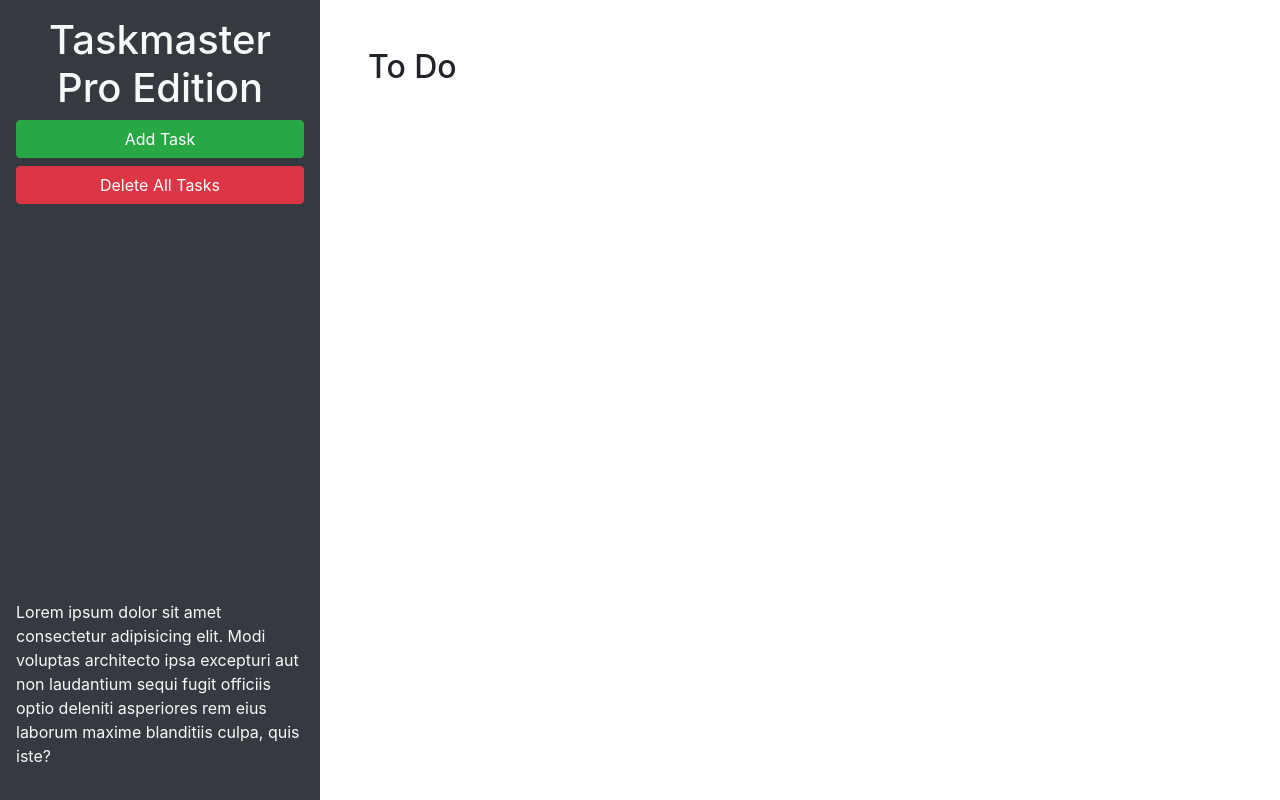
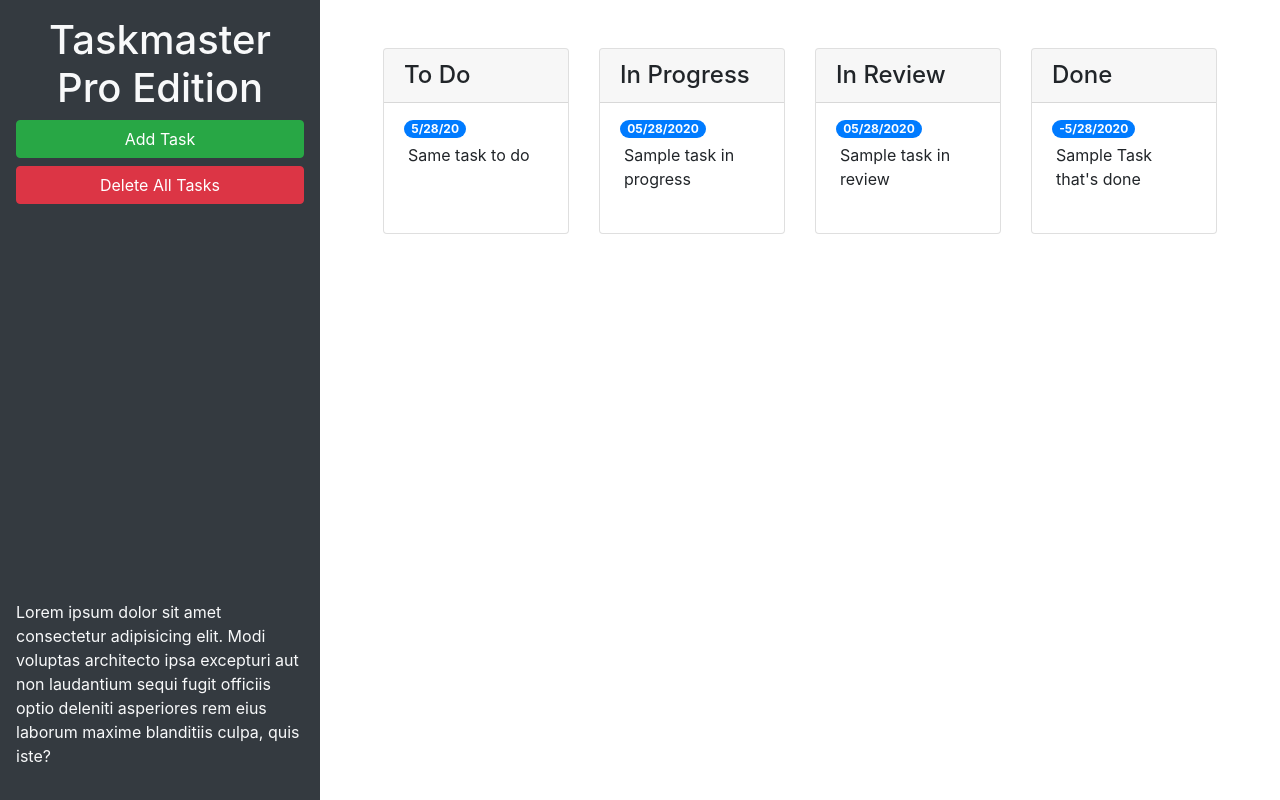
Before and after one commit to melissabcadena/taskmaster-pro, a plain HTML site: page index.html in a window 1280 px wide. Drawn offline with nearby package versions, Linux system fonts and the light colour scheme.

Commit message:
add card styles to columns and form control on modal

```diff
--- a/index.html
+++ b/index.html
@@ -24,10 +24,67 @@
       </p>
     </header>
     <main class="col-12 col-lg-9">
-      <div class="m-5">
-        <h2>To Do</h2>
-        <ul id="list-toDo" class="list-group"> </ul>
+      <div class="m-5 row justify-content-around">
+        <!-- to do start -->
+        <div class="col-12 col-md-6 col-xl-3 mb-3">
+          <div class="card">
+            <h4 class="card-header">
+              To Do
+            </h4>
+            <ul id="list-toDo" class="list-group list-group-flush">
+              <li class="list-group-item">
+                <span class="badge badge-primary badge-pill">5/28/20</span>
+                <p class="m-1">Same task to do</p>
+              </li>
+            </ul>
+          </div>
       </div>
+      <!-- to do end -->
+      <!-- in progress start -->
+      <div class = "col-12 col-md-6 col-xl-3 mb-3">
+        <div class="card">
+          <h4 class="card-header">
+            In Progress
+          </h4>
+          <ul id="list-inProgress" class = "list-group list-group-flush">
+            <li class = "list-group-item">
+              <span class = "badge badge-primary badge-pill">05/28/2020</span>
+              <p class ="m-1">Sample task in progress</p>
+            </li>
+          </ul>
+        </div>
+      </div>
+        <!-- in progress end -->
+        <!-- in review start -->
+        <div class="col-12 col-md-6 col-xl-3 mb-3">
+          <div class="card">
+            <h4 class="card-header">
+              In Review
+            </h4>
+            <ul id="list-inReview" class="list-group list-group-flush">
+              <li class="list-group-item">
+                <span class="badge badge-primary badge-pill">05/28/2020</span>
+                <p class="m-1">Sample task in review</p>
+              </li>
+            </ul>
+          </div>
+        </div>
+        <!-- in review end -->
+        <!-- done start -->
+        <div class="col-12 col-md-6 col-xl-3 mb-3">
+          <div class="card">
+            <h4 class="card-header">
+              Done
+            </h4>
+            <ul id="list-done" class="list-group list-group-flush">
+              <li class="list-group-item">
+                <span class="badge badge-primary badge-pill">-5/28/2020</span>
+                <p class="m-1">Sample Task that's done</p>
+              </li>
+            </ul>
+          </div>
+        </div>
+        <!-- done end-->
     </main>
   </div>
 
@@ -46,11 +103,11 @@
           <form>
             <div class="form-group">
               <label for="modalTaskDescription">Task description</label>
-              <textarea id="modalTaskDescription" rows="3"></textarea>
+              <textarea id="modalTaskDescription" rows="3" class="form-control"></textarea>
             </div>
             <div class="form-group">
               <label for="modalDueDate">Due date</label>
-              <input type="text" id="modalDueDate" placeholder="mm/dd/yyyy" autocomplete="off" />
+              <input type="text" class="form-control" id="modalDueDate" placeholder="mm/dd/yyyy" autocomplete="off" />
             </div>
           </form>
         </div>
```
